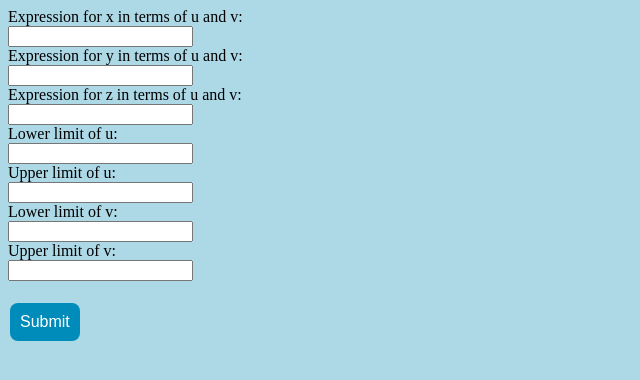
After one commit to Tayapanic/grapher, a Django app: page /polls/xyz_param/ in a window 1280 px wide. The commit adds this page. Shown: the top 380 px of the page, without its empty margins (0-640 px from the left). Run offline with Django 3.2, Linux system fonts and the light colour scheme.

Commit message:
Add files via upload

```diff
--- a/mysite/polls/templates/polls/graph_type.html
+++ b/mysite/polls/templates/polls/graph_type.html
@@ -10,7 +10,11 @@
 <a href="{% url 'polls:histogram' %}"> Histogram </a>  <br><br>
  <a href="{% url 'polls:y_as_x' %}"> y as a function of x </a> <br><br>
  <a href="{% url 'polls:z_as_yx' %}"> z as a function of x and y </a> <br><br>
- <a href="{% url 'polls:polar_plot' %}"> Polar Plot </a> <br><br>
+ <a href="{% url 'polls:polar_plot' %}"> Polar Plot </a> <br> <br>
+  <a href="{% url 'polls:xyz_param' %}"> x,y,z in parametric form </a>
+  <br>
+
+ <br>
  </center>
 </body>
 </html>
--- a/mysite/polls/templates/polls/polar_output.html
+++ b/mysite/polls/templates/polls/polar_output.html
@@ -9,11 +9,11 @@ height='500' /> -->
 
 <body>
 <center>
-<img src="{% static 'polls/polar_graph.png' %}" alt="mY image"
+<img src="{% static 'polls/polar_graph.png' %}?cachebuster=polar_as_plot1" alt="mY image"
 height='500' />
 </center>
 <br>
-<a href="{% url 'polls:polar_plot' %}"> Fill input </a> <br> <br>
+<a href="{% url 'polls:polar_plot' %}"> Plot again </a> <br> <br>
 <a href="{% url 'polls:graph_type' %}"> Select graph type </a>
 
 </body>
--- /dev/null
+++ b/mysite/polls/templates/polls/xyz_param_input.html
@@ -0,0 +1,25 @@
+{% load staticfiles %}
+<link rel="stylesheet" href="{% static 'css/button.css' %}">
+
+<form action="{% url 'polls:xyz_param' %}" method="post">
+{% csrf_token %}
+Expression for x in terms of u and v:<br>
+<input type="text" name="x_function" /> <br>
+
+Expression for y in terms of u and v:<br>
+<input type="text" name="y_function" /> <br>
+
+Expression for z in terms of u and v:<br>
+<input type="text" name="z_function" /> <br>
+
+Lower limit of u:<br>
+<input type="text" name="u_lower" /> <br>
+Upper limit of u:<br>
+<input type="text" name="u_upper" /> <br>
+Lower limit of v:<br>
+<input type="text" name="v_lower" /> <br>
+Upper limit of v:<br>
+<input type="text" name="v_upper" /> <br><br>
+
+<input type="submit" value="Submit" />
+</form>
--- a/mysite/polls/urls.py
+++ b/mysite/polls/urls.py
@@ -17,5 +17,6 @@ urlpatterns = [
     url(r'^y_as_x/$',views.y_as_x,name='y_as_x'),
     url(r'^z_as_yx/$',views.z_as_yx,name='z_as_yx'),
     url(r'^polar_plot/$',views.polar_plot,name='polar_plot'),
+    url(r'^xyz_param/$',views.xyz_param,name='xyz_param'),
 
 ]
--- a/mysite/polls/views.py
+++ b/mysite/polls/views.py
@@ -10,13 +10,25 @@ from polls.graph_py.histogram import *
 from polls.graph_py.y_as_x import *
 from polls.graph_py.z_as_yx import *
 from polls.graph_py.polar import *
-
+from polls.graph_py.xyz_param import *
 from django.core.files.storage import FileSystemStorage
 import json
 
 def graph_type(request):
 	return render(request,'polls/graph_type.html')
-
+def xyz_param(request):
+	if request.method=="POST":
+		x=request.POST['x_function']
+		y=request.POST['y_function']
+		z=request.POST['z_function']
+		ul=float(request.POST['u_lower'])
+		uu=float(request.POST['u_upper'])
+		vl=float(request.POST['v_lower'])
+		vu=float(request.POST['v_upper'])
+		xyz_param_graph(x,y,z,ul,uu,vl,vu)
+		return render(request,'polls/xyz_param_output.html')
+	else:
+		return render(request,'polls/xyz_param_input.html')
 def polar_plot(request):
 	if request.method=="POST":
 		polar_function=request.POST['polar_function']
```
Also changed, not shown: mysite/polls/graph_py/p5.py (added, +10 -0 lines), mysite/polls/graph_py/xyz_param.py (added, +18 -0 lines), mysite/polls/templates/polls/xyz_param_output.html (added, +10 -0 lines), mysite/polls/static/polls/histogram.png, mysite/polls/static/polls/pieplot.png, mysite/polls/static/polls/polar_graph.png, mysite/polls/static/polls/xyz_param.png (added), mysite/polls/static/polls/y_as_x.png, mysite/polls/static/polls/z_as_yx.png.
